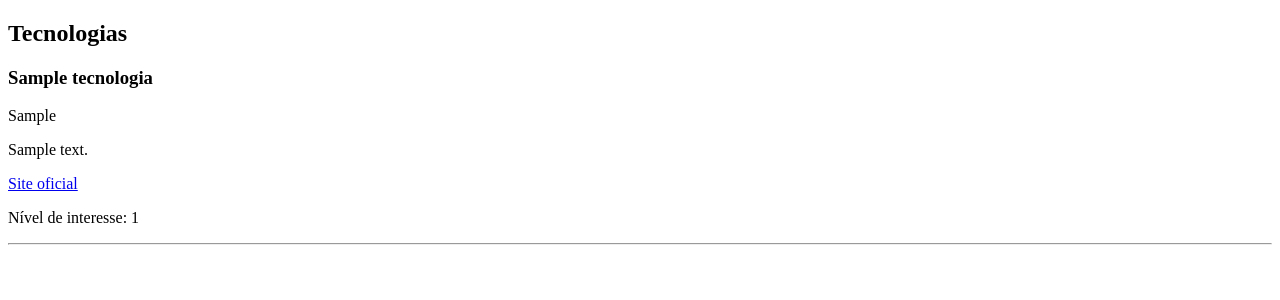
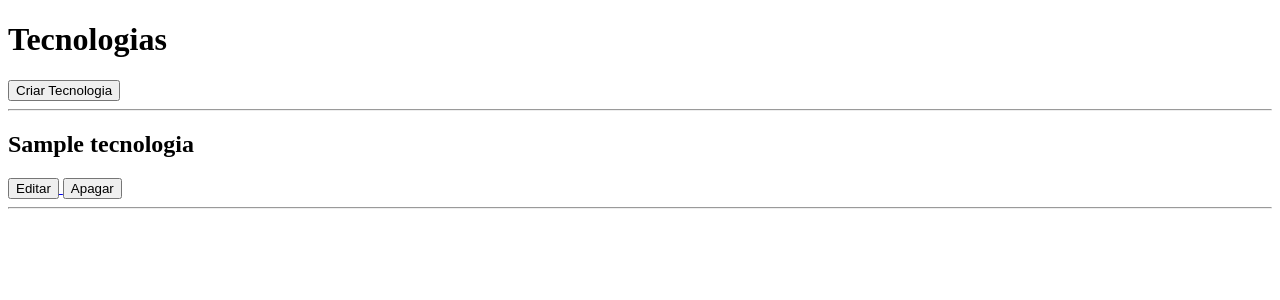
Before and after one commit to Vinicius-V-C/Portefolio, a Django app: page /portfolio/tecnologias/ in a window 1280 px wide. Shown: the part 108-408 px from the top of the page. Run offline with Django 5.2, Linux system fonts and the light colour scheme; tables that the repository leaves empty hold one stand-in row (values such as "Sample post").

Commit message:
adição de editar apagar e criar

```diff
--- a/portefolio/templates/portefolio/tecnologias.html
+++ b/portefolio/templates/portefolio/tecnologias.html
@@ -2,26 +2,32 @@
 
 {% block content %}
 
-<h2>Tecnologias</h2>
+<h1>Tecnologias</h1>
+
+<a href="{% url 'criar_tecnologia' %}">
+    <button>Criar Tecnologia</button>
+</a>
+
+<hr>
 
 {% for tecnologia in tecnologias %}
-    <article>
-        <h3>{{ tecnologia.nome }}</h3>
 
-        <p>{{ tecnologia.tipo }}</p>
+    <div>
 
-        <p>{{ tecnologia.descricao }}</p>
+        <h2>{{ tecnologia.nome }}</h2>
 
-        <p>
-            <a href="{{ tecnologia.site_oficial }}">
-                Site oficial
-            </a>
-        </p>
+        <a href="{% url 'editar_tecnologia' tecnologia.id %}">
+            <button>Editar</button>
+        </a>
 
-        <p>Nível de interesse: {{ tecnologia.nivel_interesse }}</p>
-    </article>
+        <a href="{% url 'apagar_tecnologia' tecnologia.id %}">
+            <button>Apagar</button>
+        </a>
+
+    </div>
 
     <hr>
+
 {% endfor %}
 
 {% endblock %}
--- a/portefolio/urls.py
+++ b/portefolio/urls.py
@@ -13,5 +13,17 @@ urlpatterns = [
     path('experiencias/', views.experiencias_view, name='experiencias'),
     path('tfcs/', views.tfcs_view, name='tfcs'),
     path('makingof/', views.makingof_view, name='makingof'),
+    path('projetos/criar/', views.criar_projeto, name='criar_projeto'),
+    path('projetos/editar/<int:projeto_id>/', views.editar_projeto, name='editar_projeto'),
+    path('projetos/apagar/<int:projeto_id>/', views.apagar_projeto, name='apagar_projeto'),
+    path('tecnologias/criar/', views.criar_tecnologia, name='criar_tecnologia'),
+    path('tecnologias/editar/<int:tecnologia_id>/', views.editar_tecnologia, name='editar_tecnologia'),
+    path('tecnologias/apagar/<int:tecnologia_id>/', views.apagar_tecnologia, name='apagar_tecnologia'),
+    path('competencias/criar/', views.criar_competencia, name='criar_competencia'),
+    path('competencias/editar/<int:competencia_id>/', views.editar_competencia, name='editar_competencia'),
+    path('competencias/apagar/<int:competencia_id>/', views.apagar_competencia, name='apagar_competencia'),
+    path('formacoes/criar/', views.criar_formacao, name='criar_formacao'),
+    path('formacoes/editar/<int:formacao_id>/', views.editar_formacao, name='editar_formacao'),
+    path('formacoes/apagar/<int:formacao_id>/', views.apagar_formacao, name='apagar_formacao'),
 
 ]
--- a/portefolio/views.py
+++ b/portefolio/views.py
@@ -11,6 +11,12 @@ from .models import (
     ExperienciaProfissional,
     TFC,
     MakingOf
+)
+from .forms import (
+    ProjetoForm,
+    TecnologiaForm,
+    CompetenciaForm,
+    FormacaoForm
 )
 
 
@@ -109,3 +115,207 @@ def makingof_view(request):
     return render(request, 'portefolio/makingof.html', {
         'makingofs': makingofs
     })
+
+def criar_projeto(request):
+
+    if request.method == 'POST':
+        form = ProjetoForm(request.POST, request.FILES)
+
+        if form.is_valid():
+            form.save()
+            return redirect('projetos')
+
+    else:
+        form = ProjetoForm()
+
+    return render(request, 'portefolio/form.html', {
+        'form': form,
+        'titulo': 'Criar Projeto'
+    })
+
+def editar_projeto(request, projeto_id):
+
+    projeto = get_object_or_404(Projeto, id=projeto_id)
+
+    if request.method == 'POST':
+        form = ProjetoForm(request.POST, request.FILES, instance=projeto)
+
+        if form.is_valid():
+            form.save()
+            return redirect('projetos')
+
+    else:
+        form = ProjetoForm(instance=projeto)
+
+    return render(request, 'portefolio/form.html', {
+        'form': form,
+        'titulo': 'Editar Projeto'
+    })
+
+def apagar_projeto(request, projeto_id):
+
+    projeto = get_object_or_404(Projeto, id=projeto_id)
+
+    if request.method == 'POST':
+        projeto.delete()
+        return redirect('projetos')
+
+    return render(request, 'portefolio/confirmar_delete.html', {
+        'objeto': projeto
+    })
+
+def criar_tecnologia(request):
+
+    if request.method == 'POST':
+        form = TecnologiaForm(request.POST, request.FILES)
+
+        if form.is_valid():
+            form.save()
+            return redirect('tecnologias')
+
+    else:
+        form = TecnologiaForm()
+
+    return render(request, 'portefolio/form.html', {
+        'form': form,
+        'titulo': 'Criar Tecnologia'
+    })
+
+
+
+def editar_tecnologia(request, tecnologia_id):
+
+    tecnologia = get_object_or_404(Tecnologia, id=tecnologia_id)
+
+    if request.method == 'POST':
+        form = TecnologiaForm(request.POST, request.FILES, instance=tecnologia)
+
+        if form.is_valid():
+            form.save()
+            return redirect('tecnologias')
+
+    else:
+        form = TecnologiaForm(instance=tecnologia)
+
+    return render(request, 'portefolio/form.html', {
+        'form': form,
+        'titulo': 'Editar Tecnologia'
+    })
+
+
+
+def apagar_tecnologia(request, tecnologia_id):
+
+    tecnologia = get_object_or_404(Tecnologia, id=tecnologia_id)
+
+    if request.method == 'POST':
+        tecnologia.delete()
+        return redirect('tecnologias')
+
+    return render(request, 'portefolio/confirmar_delete.html', {
+        'objeto': tecnologia
+    })
+
+def criar_competencia(request):
+
+    if request.method == 'POST':
+        form = CompetenciaForm(request.POST)
+
+        if form.is_valid():
+            form.save()
+            return redirect('competencias')
+
+    else:
+        form = CompetenciaForm()
+
+    return render(request, 'portefolio/form.html', {
+        'form': form,
+        'titulo': 'Criar Competência'
+    })
+
+
+
+def editar_competencia(request, competencia_id):
+
+    competencia = get_object_or_404(Competencia, id=competencia_id)
+
+    if request.method == 'POST':
+        form = CompetenciaForm(request.POST, instance=competencia)
+
+        if form.is_valid():
+            form.save()
+            return redirect('competencias')
+
+    else:
+        form = CompetenciaForm(instance=competencia)
+
+    return render(request, 'portefolio/form.html', {
+        'form': form,
+        'titulo': 'Editar Competência'
+    })
+
+
+
+def apagar_competencia(request, competencia_id):
+
+    competencia = get_object_or_404(Competencia, id=competencia_id)
+
+    if request.method == 'POST':
+        competencia.delete()
+        return redirect('competencias')
+
+    return render(request, 'portefolio/confirmar_delete.html', {
+        'objeto': competencia
+    })
+
+def criar_formacao(request):
+
+    if request.method == 'POST':
+        form = FormacaoForm(request.POST)
+
+        if form.is_valid():
+            form.save()
+            return redirect('formacoes')
+
+    else:
+        form = FormacaoForm()
+
+    return render(request, 'portefolio/form.html', {
+        'form': form,
+        'titulo': 'Criar Formação'
+    })
+
+
+
+def editar_formacao(request, formacao_id):
+
+    formacao = get_object_or_404(Formacao, id=formacao_id)
+
+    if request.method == 'POST':
+        form = FormacaoForm(request.POST, instance=formacao)
+
+        if form.is_valid():
+            form.save()
+            return redirect('formacoes')
+
+    else:
+        form = FormacaoForm(instance=formacao)
+
+    return render(request, 'portefolio/form.html', {
+        'form': form,
+        'titulo': 'Editar Formação'
+    })
+
+
+
+def apagar_formacao(request, formacao_id):
+
+    formacao = get_object_or_404(Formacao, id=formacao_id)
+
+    if request.method == 'POST':
+        formacao.delete()
+        return redirect('formacoes')
+
+    return render(request, 'portefolio/confirmar_delete.html', {
+        'objeto': formacao
+    })
```
Also changed, not shown: portefolio/forms.py (added, +32 -0 lines), portefolio/templates/portefolio/confirmar_delete.html (added, +15 -0 lines), portefolio/templates/portefolio/form.html (added, +15 -0 lines).
